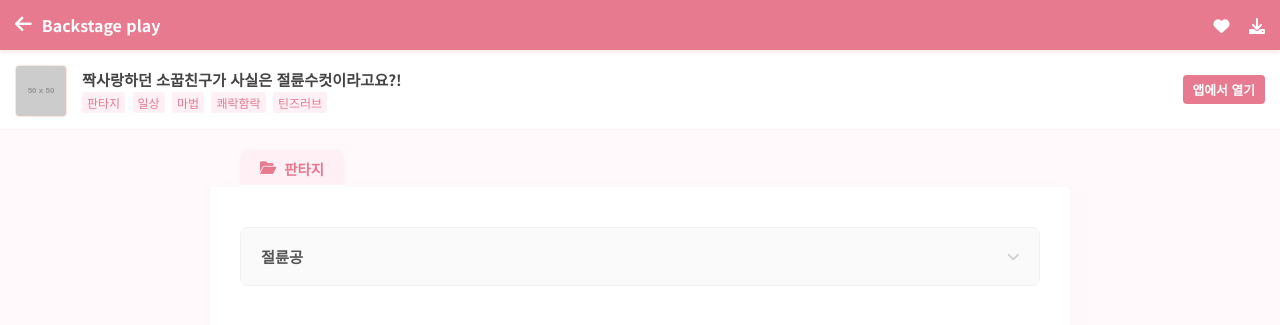
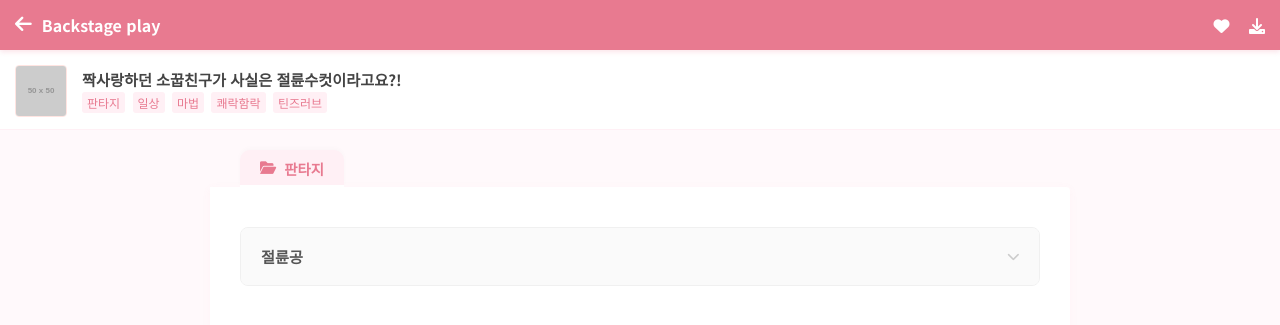
Before and after one commit to narelim/mag-ross-archive, a Jekyll site: the page built from secretposts/dmar20250004.md, in a window 1280 px wide and 900 px high. Shown: the top 325 px of the window. Built offline with Jekyll 4.4.1, drawn with Linux system fonts in a browser that asks for light colours.

Commit message:
play-viewer.html 업데이트

```diff
--- a/_layouts/play-viewer.html
+++ b/_layouts/play-viewer.html
@@ -359,7 +359,6 @@
                 {% endfor %}
             </div>
         </div>
-        <button class="open-app-btn">앱에서 열기</button>
     </div>
 
 
```
